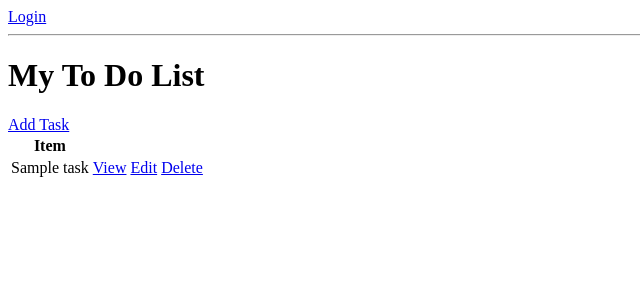
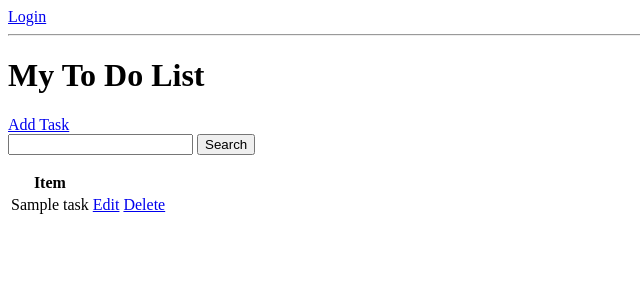
Before and after one commit to stsgolovnev/To-do-list, a Django app: template base/templates/base/task_list.html in a window 1280 px wide. Shown: the top 300 px of the page, without its empty margins (0-640 px from the left). Run offline with Django 3.2, Linux system fonts and the light colour scheme; the template is opened without the code that fills it: most values are stand-ins (such as "Sample title", 1, 10 or a date in 2020).

Commit message:
убрал view для задач

```diff
--- a/base/templates/base/task_list.html
+++ b/base/templates/base/task_list.html
@@ -9,6 +9,11 @@
 <h1>My To Do List </h1>
 <a href="{% url 'task-create' %}">Add Task</a>
 
+<form method="get">
+    <input type="text" name="search-area" value="{{search_input}}">
+    <input type="submit" value="Search">
+</form>
+
 <table>
     <tr>
         <th>Item</th>
@@ -18,7 +23,6 @@
     {% for task in tasks %}
     <tr>
         <td>{{task.title}}</td>
-        <td><a href="{% url 'task' task.id %}">View</a></td>
         <td><a href="{% url 'task-update' task.id %}">Edit</a></td>
         <td><a href="{% url 'task-delete' task.id %}">Delete</a></td>
     </tr>
```
Also changed, not shown: base/views.py (+11 -2 lines).
